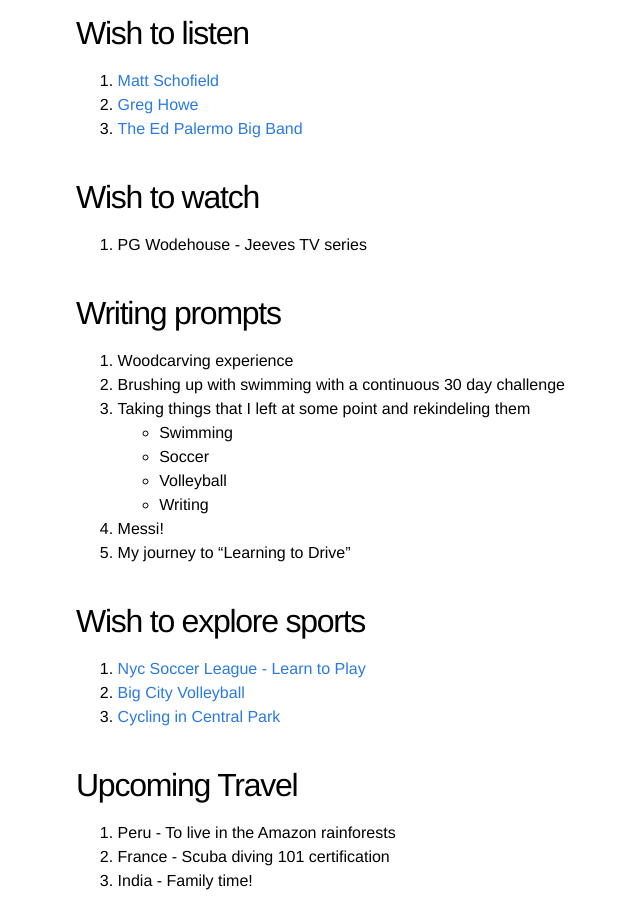
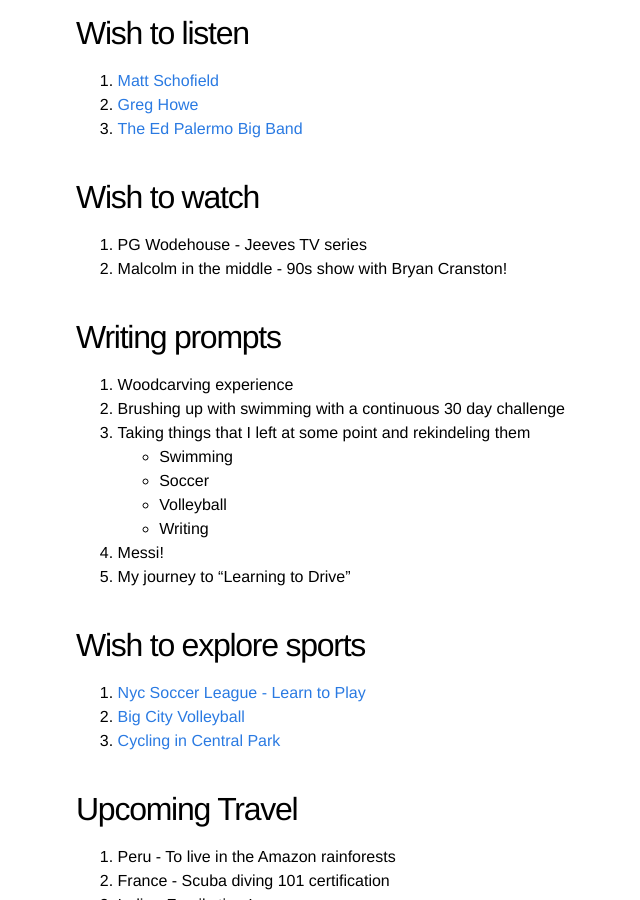
Before and after one commit to kislayabhi/kislayabhi.github.io, a Jekyll site: the page built from _posts/2024-7-23-My-personal-playlist.md, in a window 1280 px wide and 900 px high, scrolled down 2748 px. Shown: the whole window, without its empty margins (164-804 px from the left). Built offline with Jekyll 4.4.1, drawn with Linux system fonts in a browser that asks for light colours; comment, search, counter and statistics services are not loaded.

Commit message:
Update 2024-7-23-My-personal-playlist.md

```diff
--- a/_posts/2024-7-23-My-personal-playlist.md
+++ b/_posts/2024-7-23-My-personal-playlist.md
@@ -91,6 +91,7 @@ I have only recently started realizing that there are certain things out there i
 
 ## Wish to watch
 1. PG Wodehouse - Jeeves TV series
+2. Malcolm in the middle - 90s show with Bryan Cranston!
 
 ## Writing prompts
 1. Woodcarving experience
```
